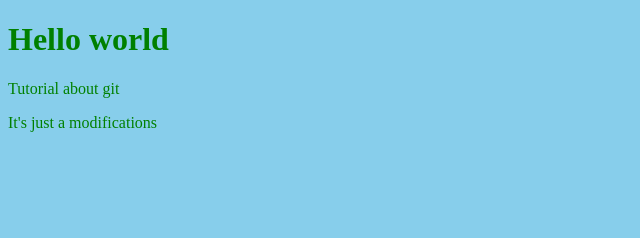
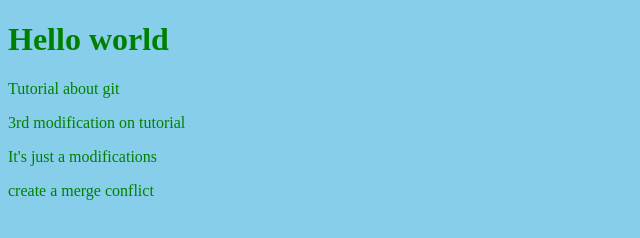
Before and after one commit to BenMus13/GitProject, a plain HTML site: page index.html in a window 1280 px wide. Shown: the whole page, without its empty margins (0-640 px from the left). Drawn offline with Linux system fonts and the light colour scheme.

Commit message:
merge conflict

```diff
--- a/index.html
+++ b/index.html
@@ -15,6 +15,8 @@
    <body>
      <h1>Hello world</h1>
      <p>Tutorial about git</p>
+     <p>3rd modification on tutorial</p>
      <p>It's just a modifications</p>
+     <p>create a merge conflict</p>
    </body>
  </html>
```
